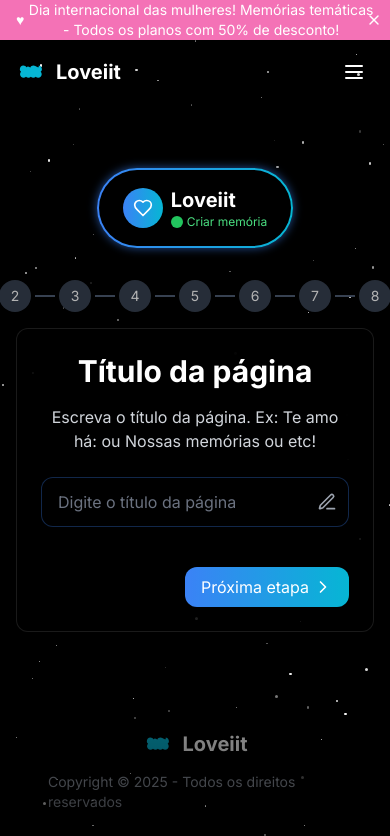
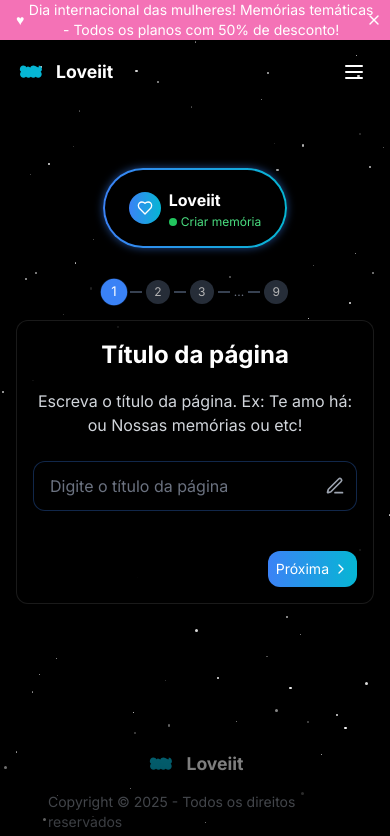
Before and after one commit to aldrichgg/amorous-sites-creator, a React (Vite) app: page /create in a window 390 px wide. Shown: the top 836 px of the page. Built offline with nearby package versions, Linux system fonts and the light colour scheme.

Commit message:
Make creation responsive
Make the creation section responsive for mobile devices without losing functionality.

```diff
--- a/src/components/CreationStepper.tsx
+++ b/src/components/CreationStepper.tsx
@@ -9,9 +9,32 @@ interface StepperProps {
 }
 
 const CreationStepper: React.FC<StepperProps> = ({ currentStep, totalSteps }) => {
+  // For mobile, we'll show only 5 steps at a time centered around the current step
+  const getMobileVisibleSteps = () => {
+    const steps = [];
+    const halfVisible = 2; // Show 2 steps before and after current step (total 5)
+
+    for (let i = 0; i < totalSteps; i++) {
+      // Show steps around the current step or the first/last steps
+      if (i === 0 || i === totalSteps - 1 ||
+         (i >= currentStep - halfVisible && i <= currentStep + halfVisible)) {
+        steps.push(i);
+      } else if (i === currentStep - halfVisible - 1 || i === currentStep + halfVisible + 1) {
+        // Add ellipsis indicators
+        steps.push(-1);
+      }
+    }
+
+    // Remove duplicates and ensure unique values
+    return Array.from(new Set(steps));
+  };
+
+  const mobileSteps = getMobileVisibleSteps();
+
   return (
     <div className="w-full flex justify-center my-4">
-      <div className="flex items-center space-x-1">
+      {/* Desktop version - show all steps */}
+      <div className="hidden sm:flex items-center space-x-1">
         {Array.from({ length: totalSteps }).map((_, idx) => {
           const isCompleted = idx < currentStep;
           const isActive = idx === currentStep;
@@ -60,6 +83,67 @@ const CreationStepper: React.FC<StepperProps> = ({ currentStep, totalSteps }) =>
           );
         })}
       </div>
+
+      {/* Mobile version - show limited steps */}
+      <div className="flex sm:hidden items-center space-x-1">
+        {mobileSteps.map((stepIndex, idx) => {
+          if (stepIndex === -1) {
+            // Render ellipsis for skipped steps
+            return (
+              <div key={`ellipsis-${idx}`} className="flex items-center">
+                <div className="h-0.5 w-3 bg-gray-700"></div>
+                <div className="text-gray-500 text-xs mx-1">...</div>
+                <div className="h-0.5 w-3 bg-gray-700"></div>
+              </div>
+            );
+          }
+
+          const isCompleted = stepIndex < currentStep;
+          const isActive = stepIndex === currentStep;
+
+          return (
+            <React.Fragment key={`mobile-${stepIndex}`}>
+              {idx > 0 && stepIndex !== -1 && mobileSteps[idx-1] !== -1 && (
+                <motion.div
+                  className={`h-0.5 w-3 ${
+                    isCompleted || mobileSteps[idx-1] < currentStep ? 'bg-green-500' : 'bg-gray-700'
+                  }`}
+                />
+              )}
+
+              <motion.div
+                className={`relative w-6 h-6 rounded-full flex items-center justify-center ${
+                  isCompleted ? 'bg-green-500' : isActive ? 'bg-memblue' : 'bg-gray-700'
+                }`}
+                initial={{ scale: 0.8, opacity: 0.5 }}
+                animate={{
+                  scale: isActive ? 1.1 : 1,
+                  opacity: isActive || isCompleted ? 1 : 0.7,
+                }}
+                transition={{ duration: 0.3 }}
+              >
+                {isCompleted ? (
+                  <Check className="w-3 h-3 text-white" />
+                ) : (
+                  <span className="text-white text-xs">{stepIndex + 1}</span>
+                )}
+                {isActive && (
+                  <motion.div
+                    className="absolute inset-0 rounded-full bg-memblue"
+                    initial={{ opacity: 0.2 }}
+                    animate={{
+                      scale: [1, 1.2, 1],
+                      opacity: [0.2, 0.4, 0.2]
+                    }}
+                    transition={{ duration: 2, repeat: Infinity }}
+                    style={{ zIndex: -1 }}
+                  />
+                )}
+              </motion.div>
+            </React.Fragment>
+          );
+        })}
+      </div>
     </div>
   );
 };
--- a/src/components/create/NavigationButtons.tsx
+++ b/src/components/create/NavigationButtons.tsx
@@ -23,15 +23,16 @@ const NavigationButtons: React.FC<NavigationButtonsProps> = ({
       {!isFirstStep ? (
         <motion.button
           onClick={onPrevious}
-          className="flex items-center justify-center px-4 py-2 rounded-lg border border-gray-700 bg-black/50 text-white hover:bg-gray-900 transition-all duration-300"
+          className="flex items-center justify-center px-2 sm:px-4 py-2 rounded-lg border border-gray-700 bg-black/50 text-white hover:bg-gray-900 transition-all duration-300 text-sm sm:text-base"
           whileHover={{ scale: 1.05 }}
           whileTap={{ scale: 0.95 }}
           initial={{ opacity: 0, x: -20 }}
           animate={{ opacity: 1, x: 0 }}
           transition={{ duration: 0.3 }}
         >
-          <ChevronLeft className="w-5 h-5 mr-1" />
-          Voltar etapa
+          <ChevronLeft className="w-4 h-4 sm:w-5 sm:h-5 mr-1" />
+          <span className="hidden sm:inline">Voltar etapa</span>
+          <span className="sm:hidden">Voltar</span>
         </motion.button>
       ) : (
         <div></div>
@@ -39,15 +40,20 @@ const NavigationButtons: React.FC<NavigationButtonsProps> = ({
 
       <motion.button
         onClick={onNext}
-        className="flex items-center justify-center px-4 py-2 rounded-lg bg-gradient-to-r from-memblue to-memcyan text-white hover:shadow-lg hover:from-memblue-dark hover:to-memcyan-dark transition-all duration-300"
+        className="flex items-center justify-center px-2 sm:px-4 py-2 rounded-lg bg-gradient-to-r from-memblue to-memcyan text-white hover:shadow-lg hover:from-memblue-dark hover:to-memcyan-dark transition-all duration-300 text-sm sm:text-base"
         whileHover={{ scale: 1.05 }}
         whileTap={{ scale: 0.95 }}
         initial={{ opacity: 0, x: 20 }}
         animate={{ opacity: 1, x: 0 }}
         transition={{ duration: 0.3 }}
       >
-        {isLastStep ? 'Finalizar' : nextLabel}
-        {!isLastStep && <ChevronRight className="w-5 h-5 ml-1" />}
+        {isLastStep ? 'Finalizar' : (
+          <>
+            <span className="hidden sm:inline">{nextLabel}</span>
+            <span className="sm:hidden">Próxima</span>
+          </>
+        )}
+        {!isLastStep && <ChevronRight className="w-4 h-4 sm:w-5 sm:h-5 ml-1" />}
       </motion.button>
     </div>
   );
--- a/src/index.css
+++ b/src/index.css
@@ -82,6 +82,15 @@
     background: radial-gradient(circle at 100% 100%, rgba(59, 130, 246, 0.15) 0%, transparent 50%),
                 radial-gradient(circle at 0% 0%, rgba(6, 182, 212, 0.1) 0%, transparent 50%);
   }
+
+  .hide-scrollbar {
+    -ms-overflow-style: none;  /* IE and Edge */
+    scrollbar-width: none;  /* Firefox */
+  }
+
+  .hide-scrollbar::-webkit-scrollbar {
+    display: none; /* Chrome, Safari and Opera */
+  }
 }
 
 /* Smooth scrolling and animations */
@@ -123,3 +132,18 @@
   transform: translateY(-20px);
   transition: opacity 300ms, transform 300ms;
 }
+
+/* Responsive font sizes */
+@media (max-width: 640px) {
+  .text-3xl {
+    font-size: 1.5rem;
+  }
+
+  .text-xl {
+    font-size: 1.1rem;
+  }
+
+  .text-lg {
+    font-size: 1rem;
+  }
+}
--- a/src/pages/CreateMemory.tsx
+++ b/src/pages/CreateMemory.tsx
@@ -1,3 +1,4 @@
+
 import React, { useState, useEffect } from 'react';
 import { motion, AnimatePresence } from 'framer-motion';
 import { useNavigate } from 'react-router-dom';
@@ -120,7 +121,7 @@ const CreateMemory: React.FC = () => {
       <PromoBar />
       <Navbar />
 
-      <main className="container mx-auto px-4 py-8 relative z-10 pt-32">
+      <main className="container mx-auto px-4 py-8 relative z-10 pt-32 pb-20">
         <div className="flex items-center justify-center mb-8">
           <motion.div
             className="bg-gradient-to-r from-memblue to-memcyan p-0.5 rounded-full"
@@ -131,13 +132,13 @@ const CreateMemory: React.FC = () => {
           >
             <div className="bg-black rounded-full p-2">
               <div className="flex items-center space-x-2 px-4 py-2">
-                <div className="w-10 h-10 rounded-full bg-gradient-to-r from-memblue to-memcyan flex items-center justify-center">
-                  <Heart className="w-5 h-5 text-white" />
+                <div className="w-8 h-8 sm:w-10 sm:h-10 rounded-full bg-gradient-to-r from-memblue to-memcyan flex items-center justify-center">
+                  <Heart className="w-4 h-4 sm:w-5 sm:h-5 text-white" />
                 </div>
                 <div>
-                  <h1 className="text-xl font-bold">Loveiit</h1>
+                  <h1 className="text-lg sm:text-xl font-bold">Loveiit</h1>
                   <div className="flex items-center">
-                    <div className="w-3 h-3 rounded-full bg-green-500 mr-1"></div>
+                    <div className="w-2 h-2 sm:w-3 sm:h-3 rounded-full bg-green-500 mr-1"></div>
                     <span className="text-xs text-green-400">Criar memória</span>
                   </div>
                 </div>
@@ -148,7 +149,7 @@ const CreateMemory: React.FC = () => {
 
         <CreationStepper currentStep={currentStep} totalSteps={totalSteps} />
 
-        <div className="max-w-4xl mx-auto glass-card rounded-xl p-6 mb-8">
+        <div className="max-w-4xl mx-auto glass-card rounded-xl p-4 sm:p-6 mb-8">
           <AnimatePresence mode="wait">
             <motion.div
               key={currentStep}
```
Also changed, not shown: src/components/create/DatePicker.tsx (+13 -13 lines), src/components/create/EmojiSelector.tsx (+19 -19 lines), src/components/create/PhotoUploader.tsx (+11 -11 lines).
